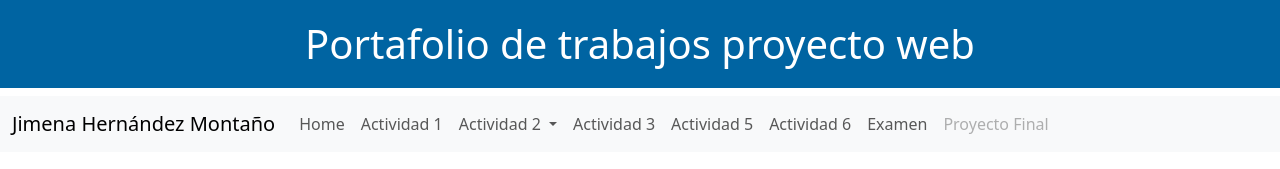
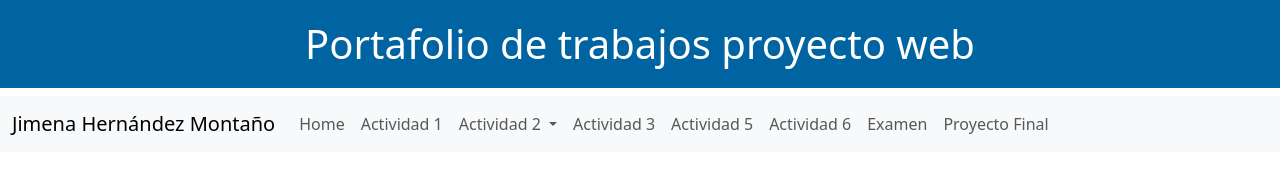
Before and after one commit to zs22010262/home, a plain HTML site: page index.html in a window 1280 px wide. Shown: the top 169 px of the page. Drawn offline with nearby package versions, Linux system fonts and the light colour scheme.

Commit message:
Update index.html

```diff
--- a/index.html
+++ b/index.html
@@ -45,7 +45,7 @@
                 <a class="nav-link" href="https://zs22010262.github.io/examenproweb/">Examen</a>
               </li>
               <li class="nav-item">
-                <a class="nav-link disabled" aria-disabled="true">Proyecto Final</a>
+                <a class="nav-link" href="https://zs22010262.github.io/Frontier-Solutions/">Proyecto Final</a>
               </li>
             </ul>
           </div>
```
